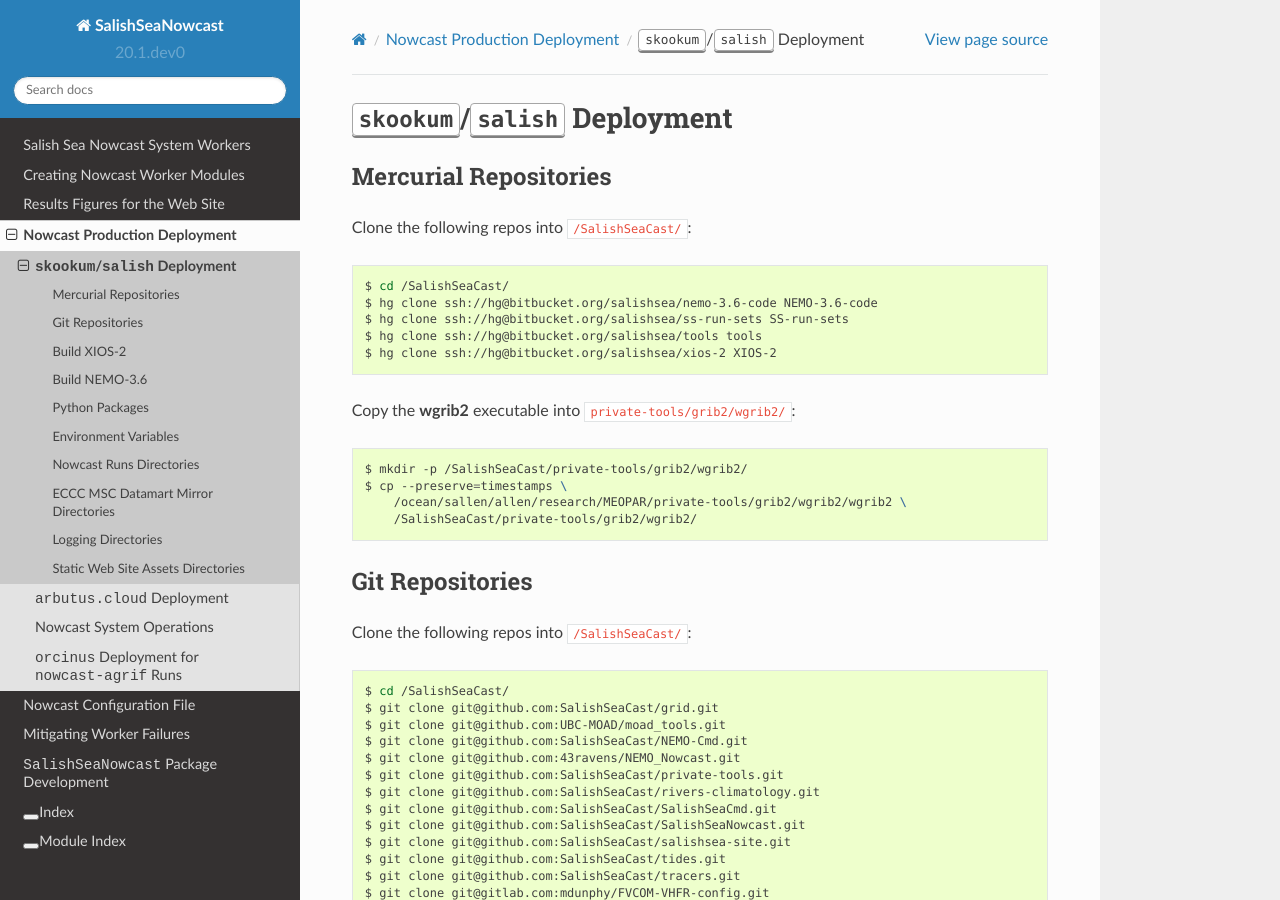
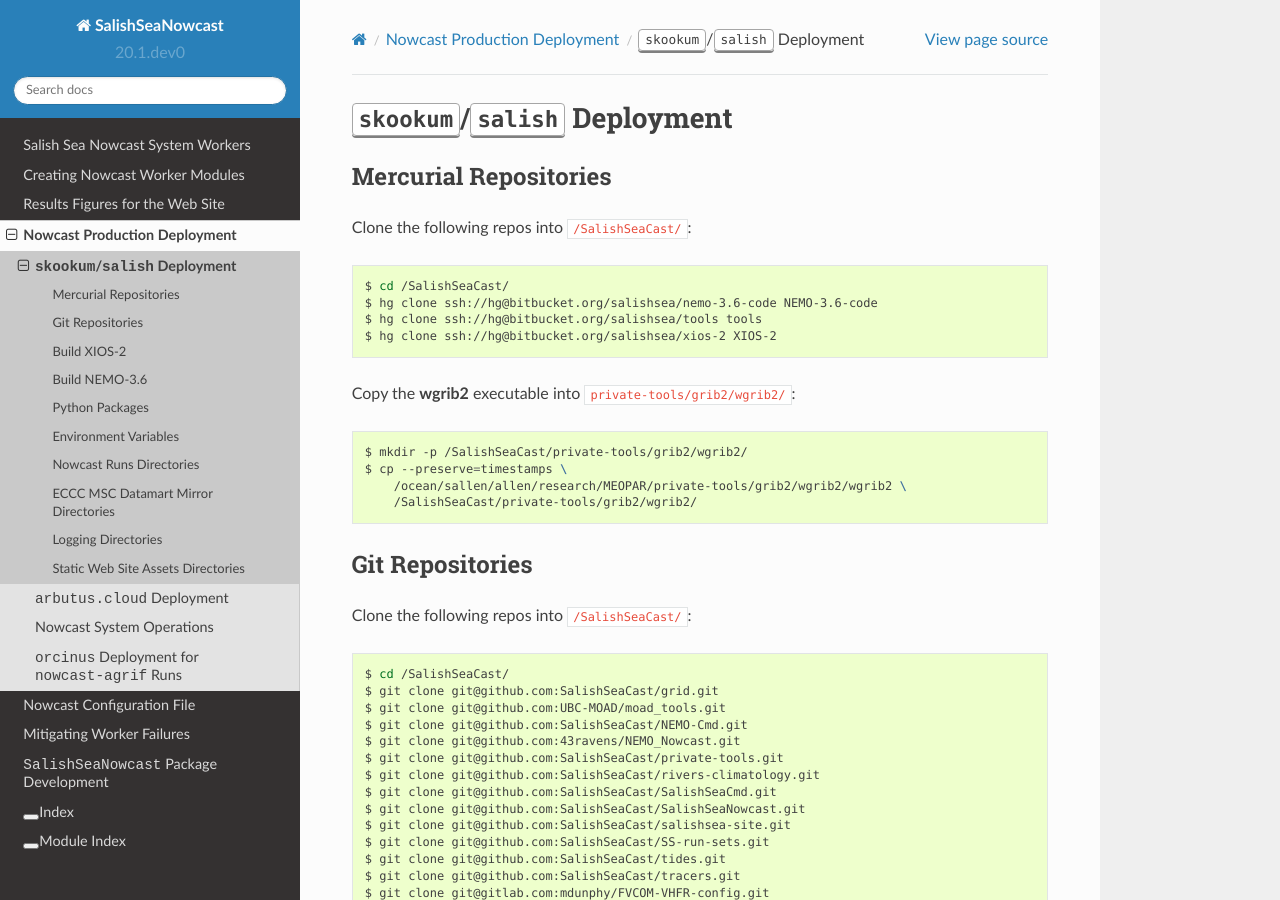
Before and after one commit to SalishSeaCast/SalishSeaNowcast, a Sphinx documentation site: the page built from docs/deployment/skookum_salish.rst, in a window 1280 px wide and 900 px high. Built offline with Sphinx 7.4.7 and the Read the Docs theme 2.0.0, drawn with Linux system fonts in a browser that asks for light colours.

Commit message:
Change to install SS-runsets repo from GitHub
re: migration from Mercurial on Bitbucket to Git on GitHub

```diff
--- a/docs/deployment/arbutus_cloud.rst
+++ b/docs/deployment/arbutus_cloud.rst
@@ -610,7 +610,6 @@ Clone the following repos into :file:`/nemoShare/MEOPAR/nowcast-sys/`:
 
     $ cd /nemoShare/MEOPAR/nowcast-sys/
     $ hg clone ssh://hg@bitbucket.org/salishsea/nemo-3.6-code NEMO-3.6-code
-    $ hg clone ssh://hg@bitbucket.org/salishsea/ss-run-sets SS-run-sets
     $ hg clone ssh://hg@bitbucket.org/salishsea/tools tools
     $ hg clone ssh://hg@bitbucket.org/salishsea/xios-2 XIOS-2
 
@@ -631,6 +630,7 @@ Clone the following repos into :file:`/nemoShare/MEOPAR/nowcast-sys/`:
     $ git clone git@github.com:SalishSeaCast/SalishSeaCmd.git
     $ git clone git@github.com:SalishSeaCast/SalishSeaNowcast.git
     $ git clone git@github.com:SalishSeaCast/SalishSeaWaves.git
+    $ git clone git@github.com:SalishSeaCast/SS-run-sets.git
     $ git clone git@github.com:SalishSeaCast/tides.git
     $ git clone git@github.com:SalishSeaCast/tracers.git
     $ git clone git@gitlab.com:mdunphy/FVCOM41.git
--- a/docs/deployment/orcinus.rst
+++ b/docs/deployment/orcinus.rst
@@ -51,6 +51,7 @@ Clone the following repos into :file:`/home/dlatorne/nowcast-agrif-sys/`:
     $ git clone git@github.com:SalishSeaCast/NEMO-Cmd.git
     $ git clone git@github.com:SalishSeaCast/rivers-climatology.git
     $ git clone git@github.com:SalishSeaCast/SalishSeaCmd.git
+    $ git clone git@github.com:SalishSeaCast/SS-run-sets.git
     $ git clone git@github.com:SalishSeaCast/tides.git
     $ git clone git@github.com:SalishSeaCast/tracers.git
     $ git clone git@github.com:SalishSeaCast/XIOS-ARCH.git
@@ -65,7 +66,6 @@ Clone the following repos into :file:`/home/dlatorne/nowcast-agrif-sys/`:
 
     $ cd /home/dlatorne/nowcast-agrif-sys/
     $ hg clone ssh://hg@bitbucket.org/salishsea/nemo-3.6-code NEMO-3.6-code
-    $ hg clone ssh://hg@bitbucket.org/salishsea/ss-run-sets SS-run-sets
     $ hg clone ssh://hg@bitbucket.org/salishsea/xios-2 XIOS-2
 
 
--- a/docs/deployment/skookum_salish.rst
+++ b/docs/deployment/skookum_salish.rst
@@ -28,7 +28,6 @@ Clone the following repos into :file:`/SalishSeaCast/`:
 
     $ cd /SalishSeaCast/
     $ hg clone ssh://hg@bitbucket.org/salishsea/nemo-3.6-code NEMO-3.6-code
-    $ hg clone ssh://hg@bitbucket.org/salishsea/ss-run-sets SS-run-sets
     $ hg clone ssh://hg@bitbucket.org/salishsea/tools tools
     $ hg clone ssh://hg@bitbucket.org/salishsea/xios-2 XIOS-2
 
@@ -59,6 +58,7 @@ Clone the following repos into :file:`/SalishSeaCast/`:
     $ git clone git@github.com:SalishSeaCast/SalishSeaCmd.git
     $ git clone git@github.com:SalishSeaCast/SalishSeaNowcast.git
     $ git clone git@github.com:SalishSeaCast/salishsea-site.git
+    $ git clone git@github.com:SalishSeaCast/SS-run-sets.git
     $ git clone git@github.com:SalishSeaCast/tides.git
     $ git clone git@github.com:SalishSeaCast/tracers.git
     $ git clone git@gitlab.com:mdunphy/FVCOM-VHFR-config.git
```
Also changed, not shown: 2 other files.
